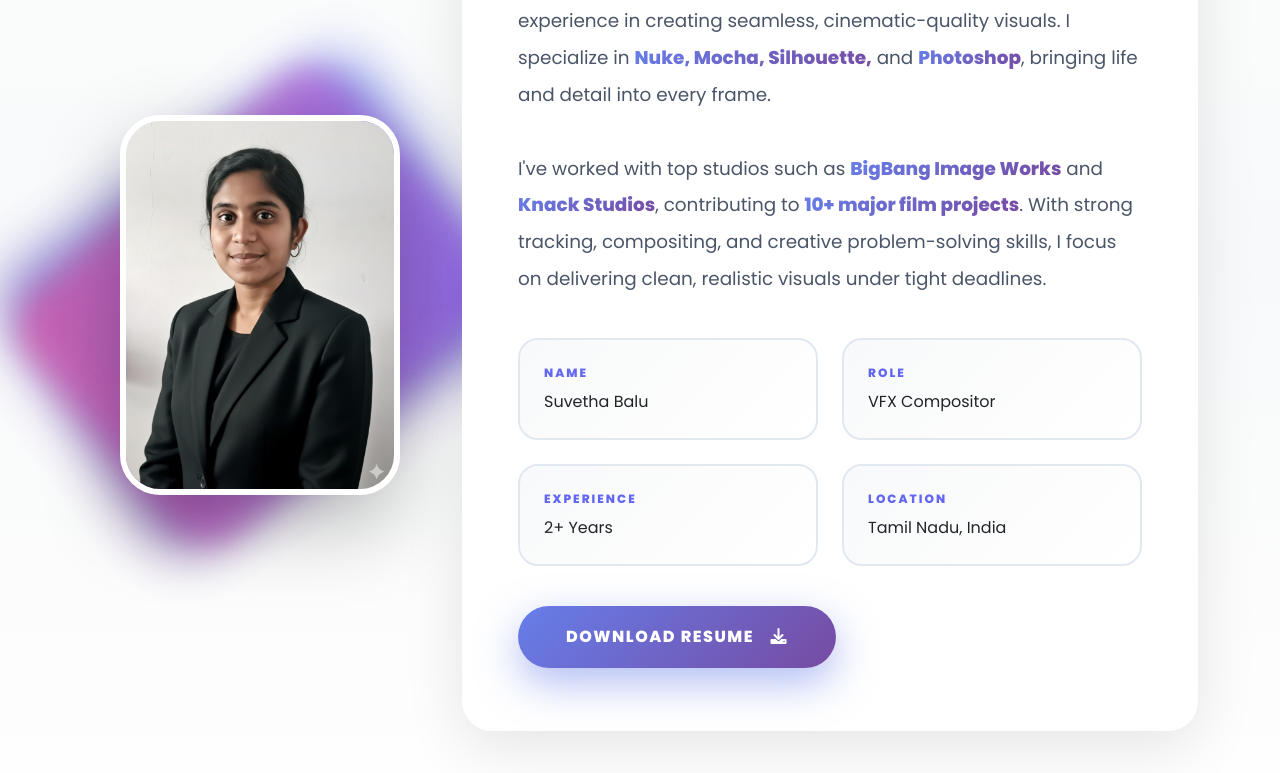
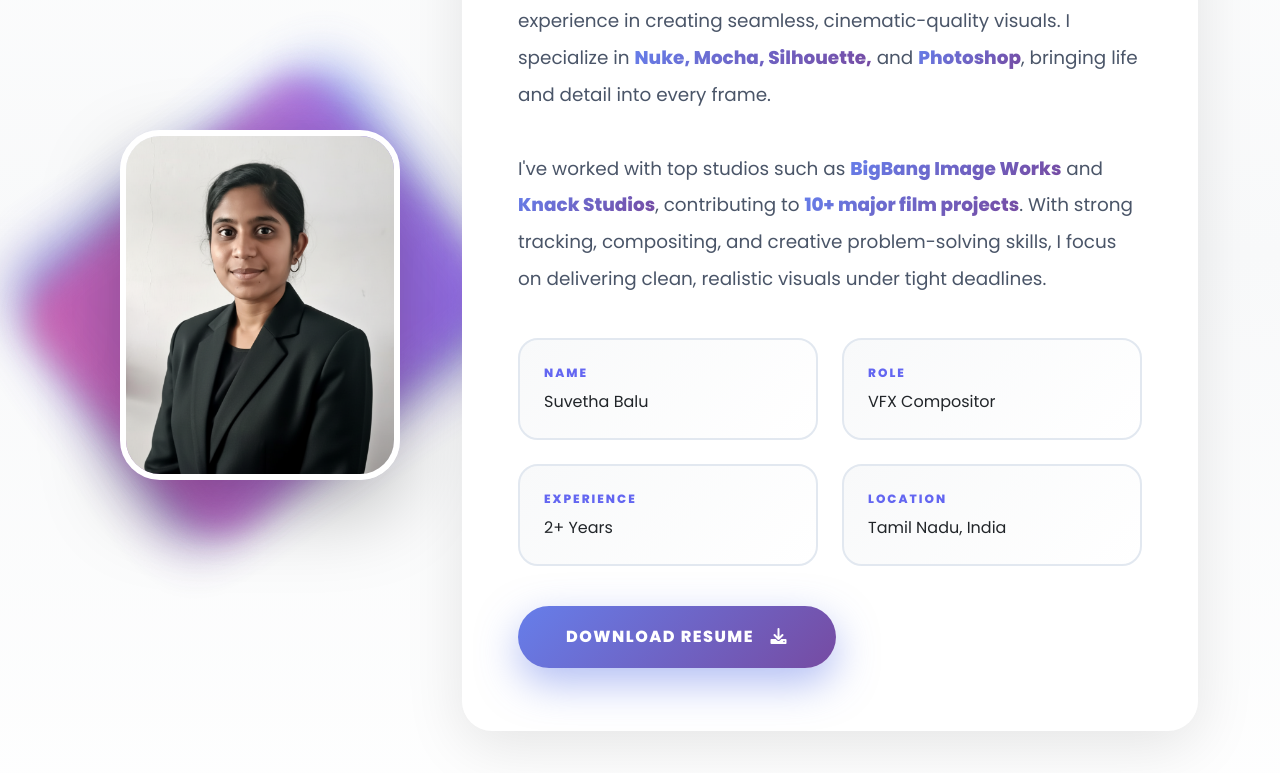
Before and after one commit to suvetha1226/Portfolio, a plain HTML site: page index.html in a window 1280 px wide. Shown: the part 1192-1965 px from the top of the page. Drawn offline with nearby package versions, Linux system fonts and the light colour scheme.

Commit message:
Update index.html

```diff
--- a/index.html
+++ b/index.html
@@ -1555,7 +1555,7 @@
         <!-- LEFT - PROFILE IMAGE -->
         <div class="col-md-4 text-center profile-container scroll-reveal">
           <div class="profile-wrapper">
-            <img src="assests/suvetha-1.png" alt="Suvetha Balu" class="img-fluid profile-img"
+            <img src="suvetha-2.png" alt="Suvetha Balu" class="img-fluid profile-img"
               style="max-width: 280px;" />
           </div>
         </div>
```
